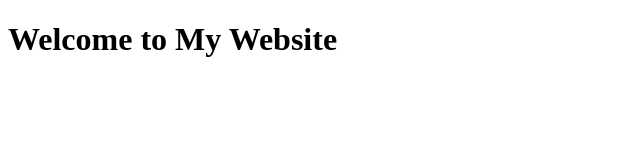
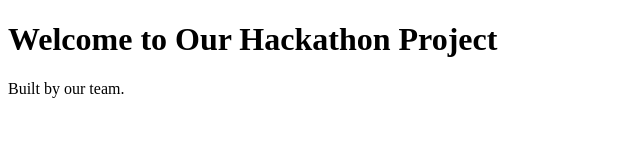
Before and after one commit to Arun-0807/Sample, a plain HTML site: page index.html in a window 1280 px wide. Shown: the whole page, without its empty margins (0-640 px from the left). Drawn offline with Linux system fonts and the light colour scheme.

Commit message:
Updated frontend homepage

```diff
--- a/index.html
+++ b/index.html
@@ -6,6 +6,7 @@
     <title>Document</title>
 </head>
 <body>
-    <h1>Welcome to My Website</h1>
+    <h1>Welcome to Our Hackathon Project</h1>
+<p>Built by our team.</p>
 </body>
 </html>
```
